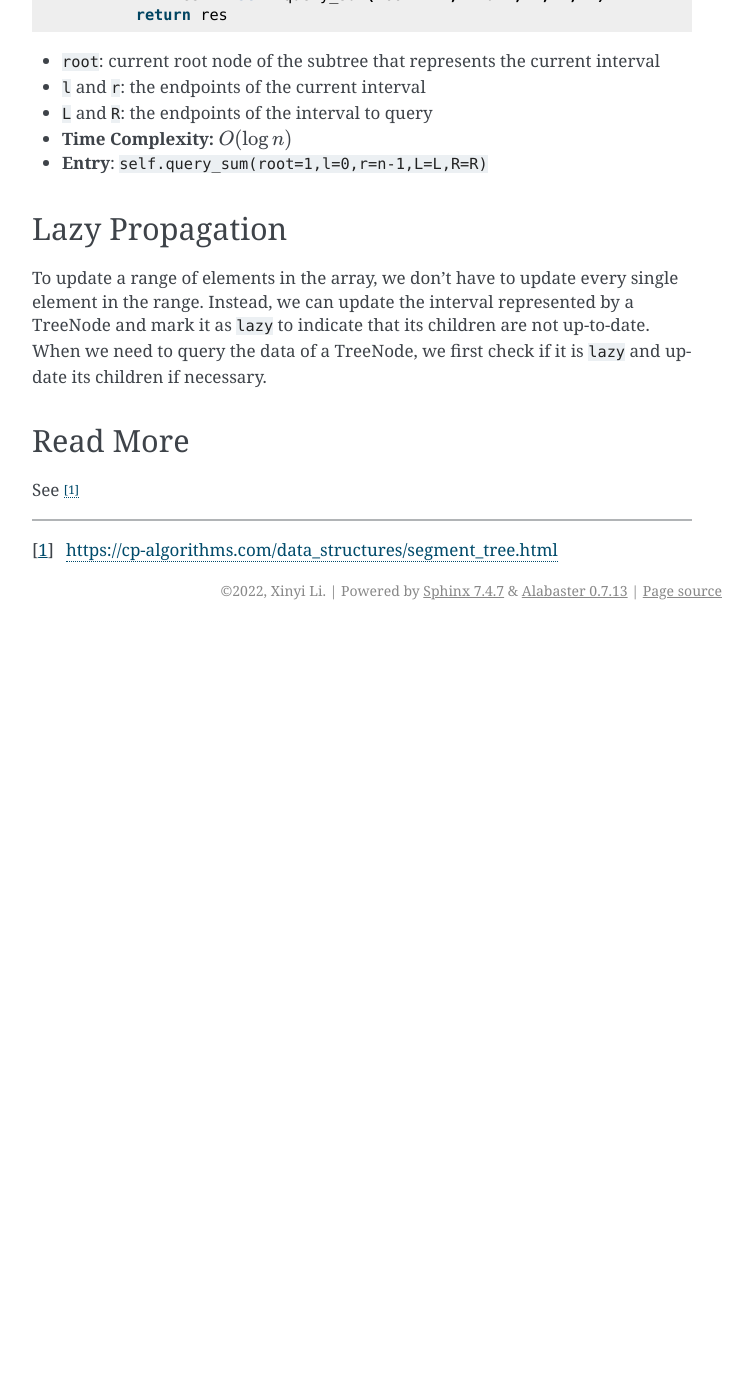
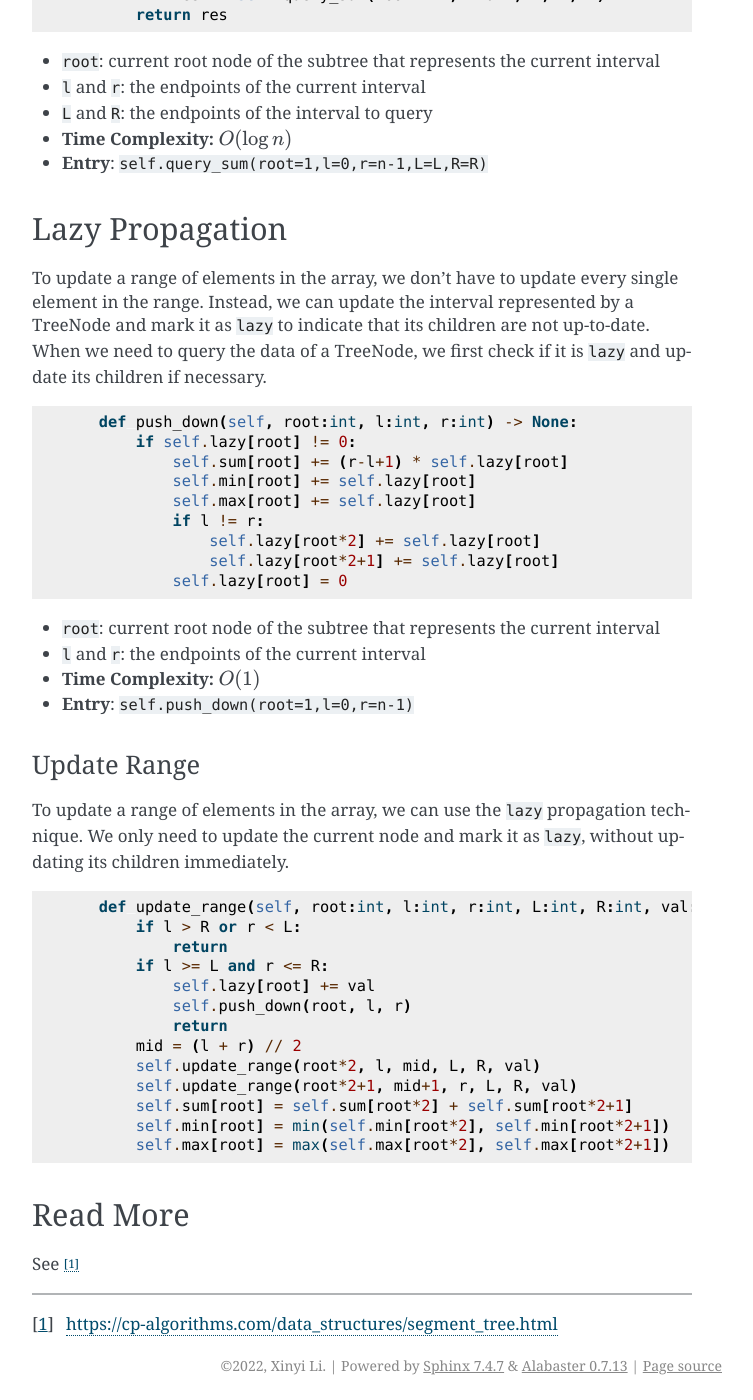
Before and after one commit to li-xin-yi/lctemplates, a Sphinx documentation site: the page built from docs/source/segtree.md, in a window 1280 px wide and 1400 px high, scrolled down 5128 px. Shown: the whole window, without its empty margins (388-1141 px from the left). Built offline with Sphinx 7.4.7, drawn with Linux system fonts in a browser that asks for light colours; cross-references to code outside the pages are shown as plain code; before the commit the page ends 5758 px from its top, so only the background shows below that.

Commit message:
Add lazy propagation techniques for range updates in segment tree

````diff
--- a/docs/source/segtree.md
+++ b/docs/source/segtree.md
@@ -140,6 +140,42 @@ To query some data (e.g., `sum` here) of an interval `[L,R]`, we search the inte
 
 To update a range of elements in the array, we don't have to update every single element in the range. Instead, we can update the interval represented by a TreeNode and mark it as `lazy` to indicate that its children are not up-to-date. When we need to query the data of a TreeNode, we first check if it is `lazy` and update its children if necessary.
 
+```py
+    def push_down(self, root:int, l:int, r:int) -> None:
+        if self.lazy[root] != 0:
+            self.sum[root] += (r-l+1) * self.lazy[root]
+            self.min[root] += self.lazy[root]
+            self.max[root] += self.lazy[root]
+            if l != r:
+                self.lazy[root*2] += self.lazy[root]
+                self.lazy[root*2+1] += self.lazy[root]
+            self.lazy[root] = 0
+```
+
+- `root`: current root node of the subtree that represents the current interval
+- `l` and `r`: the endpoints of the current interval
+- **Time Complexity:** $O(1)$
+- **Entry**: `self.push_down(root=1,l=0,r=n-1)`
+
+### Update Range
+To update a range of elements in the array, we can use the `lazy` propagation technique. We only need to update the current node and mark it as `lazy`, without updating its children immediately.
+
+```py
+    def update_range(self, root:int, l:int, r:int, L:int, R:int, val:int) -> None:
+        if l > R or r < L:
+            return
+        if l >= L and r <= R:
+            self.lazy[root] += val
+            self.push_down(root, l, r)
+            return
+        mid = (l + r) // 2
+        self.update_range(root*2, l, mid, L, R, val)
+        self.update_range(root*2+1, mid+1, r, L, R, val)
+        self.sum[root] = self.sum[root*2] + self.sum[root*2+1]
+        self.min[root] = min(self.min[root*2], self.min[root*2+1])
+        self.max[root] = max(self.max[root*2], self.max[root*2+1])
+```
+
 ## Read More
 
 See [^1]
````
